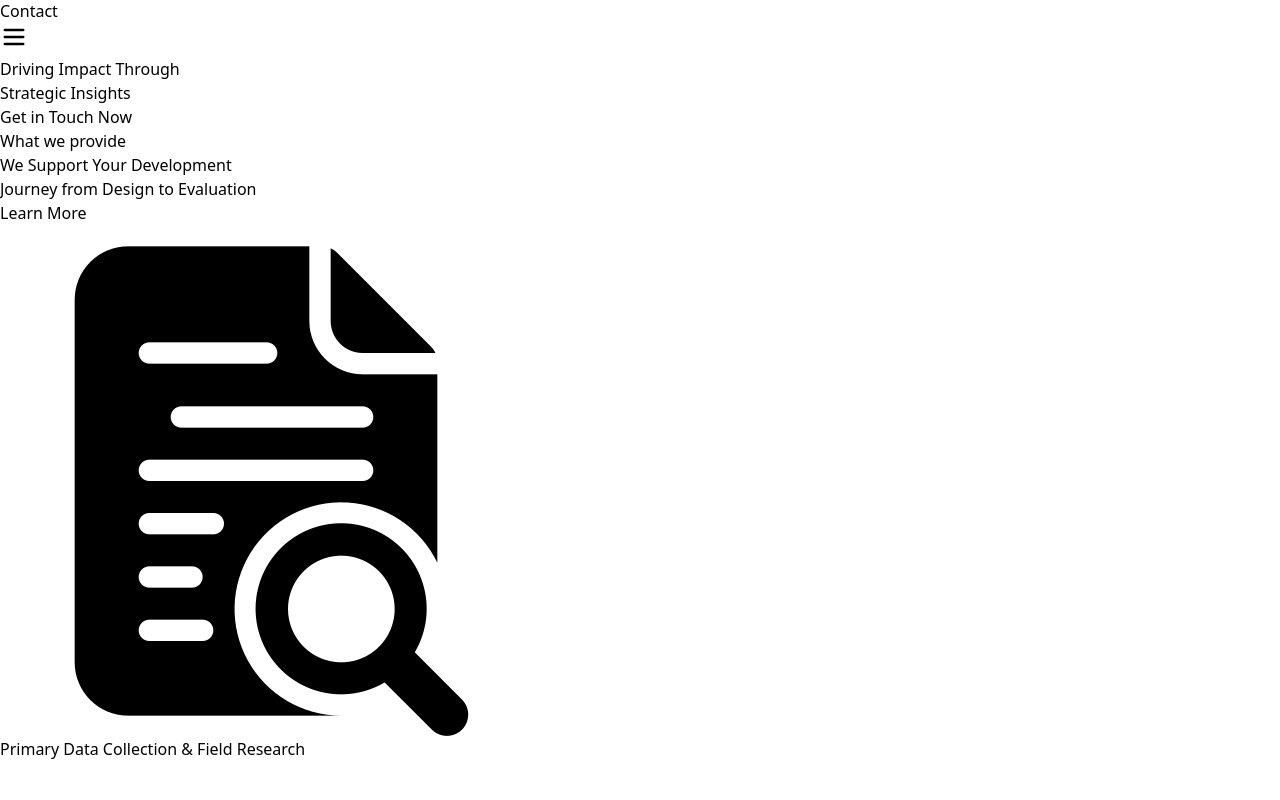
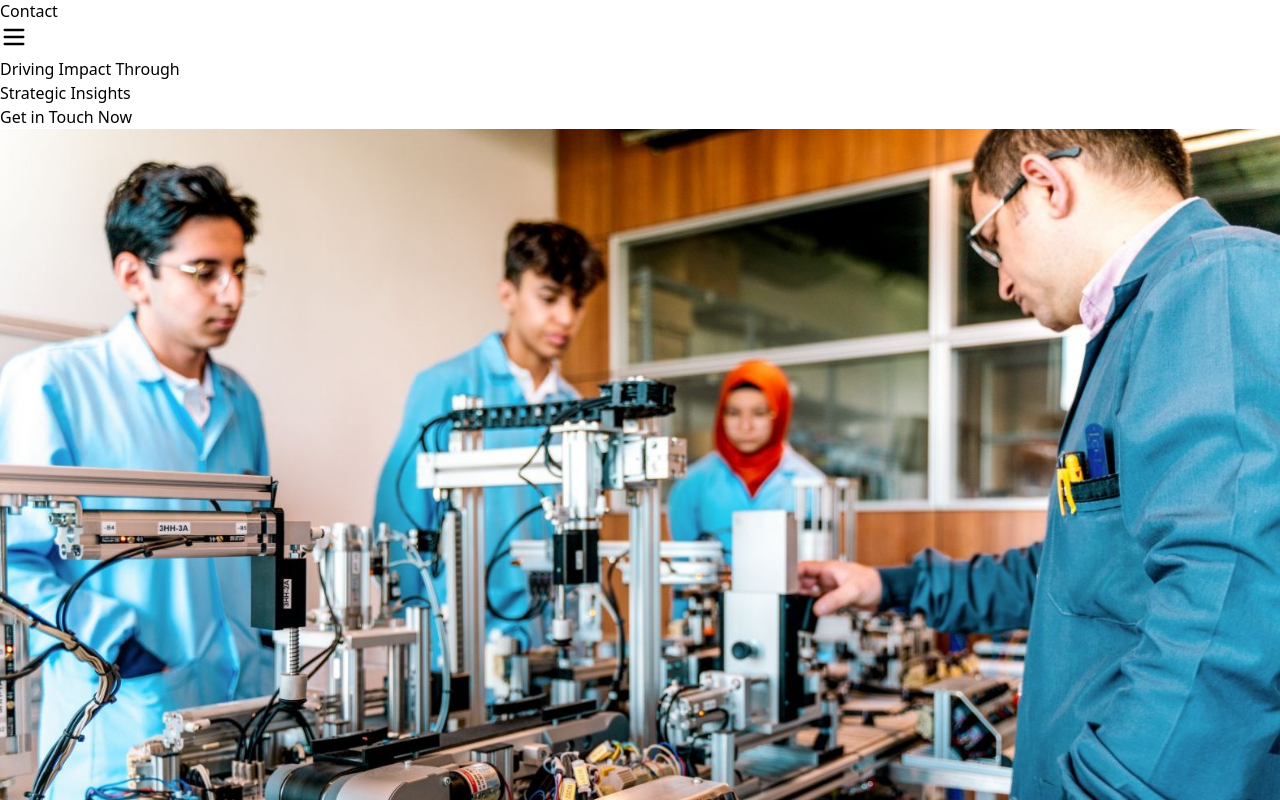
Before and after one commit to Rohit-3D2Y/cef, a React (Vite) app: page / in a window 1280 px wide. Shown: the part 1480-2280 px from the top of the page. Built offline with nearby package versions, Linux system fonts and the light colour scheme.

Commit message:
removed our services section

```diff
--- a/src/App.jsx
+++ b/src/App.jsx
@@ -10,8 +10,6 @@ import PartnersSection from './components/PartnerSection'
 import StatsSection from './components/ProjectExp'
 import OurWork from './components/OurWork'
 
-import OurServices from './components/OurServices'
-
 import Client from './components/ClientSection'
 import TestimonialSection from './components/Testimonial'
 import ResearchEthicsSection from './components/ResearchEthicsSection'
@@ -20,7 +18,6 @@ const App = () => {
   return (
     <div>
       <LandingCarousel />
-      <OurServices />
       <AboutSection />
       <PartnersSection />
       <AboutUs />
--- a/src/components/OurServices.jsx
+++ /dev/null
@@ -1,116 +0,0 @@
-import { useState } from "react";
-import { motion } from "framer-motion";
-
-const services = [
-  {
-    title: "Primary Data Collection & Field Research",
-    description:
-      "We conduct mixed-method field research with cultural and linguistic alignment.",
-    icon: "/assets/research.png",
-  },
-  {
-    title: "Advisory",
-    description:
-      "We provide strategic advice to align development programs with national policies.",
-    icon: "/assets/advise.png",
-  },
-  {
-    title: "Data Analytics & M&E Reporting",
-    description:
-      "We deliver actionable data reports and dashboards that inform better decisions.",
-    icon: "/assets/analytics.png",
-  },
-  {
-    title: "Project Implementation",
-    description:
-      "End-to-end support in designing, deploying, and evaluating scalable interventions.",
-    icon: "/assets/project.png",
-  },
-];
-
-export default function WhatWeDo() {
-  return (
-    <section id="ourservices" className="bg-gradient-to-br from-white to-gray-50 py-20 px-6 md:px-12 tracking-tighter">
-      <div className="max-w-7xl mx-auto grid grid-cols-1 md:grid-cols-2 gap-12 items-center">
-        {/* Left Text */}
-        <div className="space-y-6">
-          <motion.h2
-            initial={{ opacity: 0, y: -20 }}
-            whileInView={{ opacity: 1, y: 0 }}
-            transition={{ duration: 0.6 }}
-            className="text-6xl md:text-5xl font-bold text-gray-900"
-          >
-            What we provide
-          </motion.h2>
-          <motion.p
-            initial={{ opacity: 0, y: 10 }}
-            whileInView={{ opacity: 1, y: 0 }}
-            transition={{ delay: 0.2 }}
-            className="text-base md:text-lg lg:text-3xl text-gray-400"
-          >
-            We Support Your Development
-            <br />
-            Journey from Design to Evaluation
-          </motion.p>
-          <motion.button
-            whileHover={{ scale: 1.05 }}
-            whileTap={{ scale: 0.95 }}
-            className="bg-[#1e256e] text-white px-6 py-3 rounded-lg font-medium hover:bg-[#0e154d] transition"
-          >
-            Learn More
-          </motion.button>
-        </div>
-
-        {/* Right Flip Cards Grid */}
-        <div className="grid grid-cols-2 gap-6">
-          {services.map((service, idx) => (
-            <FlipCard key={idx} {...service} />
-          ))}
-        </div>
-      </div>
-    </section>
-  );
-}
-
-function FlipCard({ title, description, icon }) {
-  const [flipped, setFlipped] = useState(false);
-
-  return (
-    <motion.div
-      className="relative w-full h-56 perspective tracking-tighter"
-      initial={{ opacity: 0, y: 30, scale: 0.9 }}
-      whileInView={{ opacity: 1, y: 0, scale: 1 }}
-      transition={{ duration: 0.7, ease: "easeOut" }}
-      viewport={{ once: true }}
-    >
-      <div
-        onClick={() => setFlipped(!flipped)}
-        onMouseEnter={() => window.innerWidth > 768 && setFlipped(true)}
-        onMouseLeave={() => window.innerWidth > 768 && setFlipped(false)}
-        className="relative w-full h-full transition-transform duration-[800ms] transform-style preserve-3d cursor-pointer group"
-        style={{
-          transform: flipped ? "rotateY(180deg)" : "rotateY(0deg)",
-        }}
-      >
-        {/* Front Side */}
-        <div className="absolute inset-0 bg-white rounded-xl border border-gray-200 shadow-sm flex flex-col items-center justify-center px-4 py-6 backface-hidden group-hover:shadow-xl transition-all duration-300">
-          <motion.img
-            src={icon}
-            alt={title}
-            className="h-20 w-20 mb-3"
-            whileHover={{ scale: 1.1 }}
-            transition={{ type: "spring", stiffness: 200 }}
-          />
-          <h3 className="text-sm md:text-base font-semibold text-center text-gray-800 px-2">
-            {title}
-          </h3>
-        </div>
-
-        {/* Back Side */}
-        <div className="absolute inset-0 bg-[#1e256e] text-white rounded-xl px-4 py-6 transform rotateY-180 backface-hidden flex items-center justify-center text-sm md:text-base text-center leading-snug">
-          <p>{description}</p>
-        </div>
-      </div>
-    </motion.div>
-  );
-}
```
